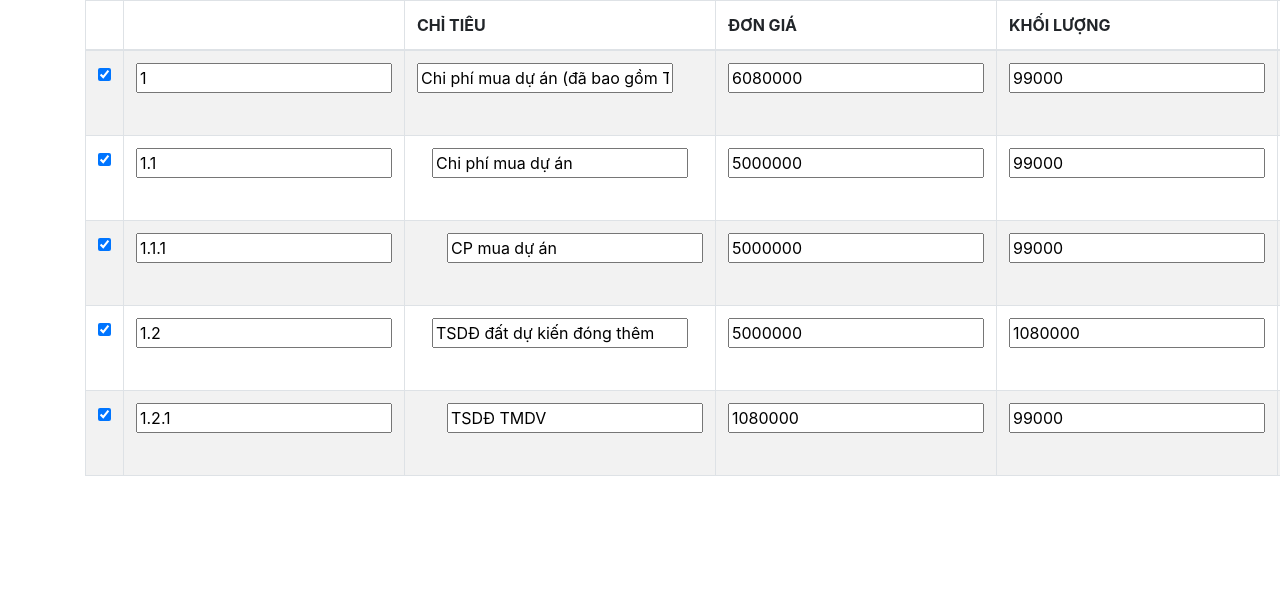
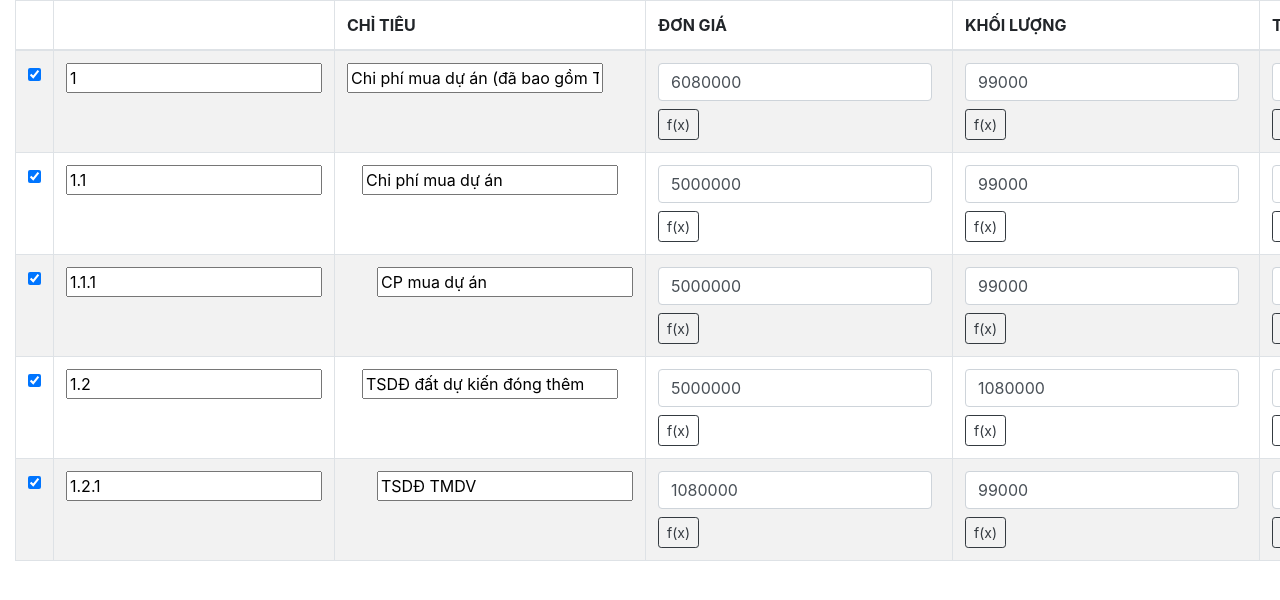
Before and after one commit to binhfoto/fs-frontend-poc, a React (Create React App) app: page / in a window 1280 px wide. Shown: the top 600 px of the page. Built offline with nearby package versions, Linux system fonts and the light colour scheme.

Commit message:
commit07: impl f(x) button

```diff
--- a/src/App.js
+++ b/src/App.js
@@ -1,7 +1,6 @@
 import React from "react";
+import "bootstrap/dist/css/bootstrap.min.css";
 import "./styles/index.css";
-
-import "bootstrap/dist/css/bootstrap.min.css";
 
 import FsTableContainer from "./features/table4/Table";
 
--- a/src/components/FsFormulaDialog.jsx
+++ b/src/components/FsFormulaDialog.jsx
@@ -67,7 +67,14 @@ export default class FsFormulaDialog extends Component {
 
     renderPickingFieldTable = () => {
         const { rows, columns } = this.props;
-        return <FsTable rows={rows} columns={columns} mode="view" onMetricClick={this.handleMetricClick} />;
+        return (
+            <FsTable
+                rows={rows}
+                columns={columns}
+                mode="view"
+                events={{ onMetricClick: this.handleMetricClick }}
+            />
+        );
     };
 
     handleMetricClick = (metric) => {
--- a/src/components/FsRow.jsx
+++ b/src/components/FsRow.jsx
@@ -1,4 +1,6 @@
 import React from "react";
+import Button from "react-bootstrap/Button";
+import Form from "react-bootstrap/Form";
 import isObject from "lodash/isObject";
 import cloneDeep from "lodash/cloneDeep";
 import partial from "lodash/partial";
@@ -20,19 +22,10 @@ function handleFieldChange(row, rowIndex, columnKey, onRowChange, event) {
     onRowChange(updatedRow, rowIndex);
 }
 
-function handleMetricFieldChange(row, rowIndex, columnKey, onRowChange, onMetricChange, event) {
-    const updatedRow = getUpdatedRow(row, columnKey, event.target.value);
-    onRowChange(updatedRow, rowIndex);
-    onMetricChange(updatedRow, rowIndex, columnKey);
-}
-
 function handleMetricFieldClick(row, rowIndex, columnKey, onMetricClick) {
-    if (!onMetricClick) {
-        return;
+    if (onMetricClick) {
+        onMetricClick(row[columnKey]);
     }
-
-    const metric = row[columnKey];
-    onMetricClick(metric);
 }
 
 function renderEditableTextField(row, rowIndex, columnKey, isEditMode, onRowChange) {
@@ -78,24 +71,28 @@ function renderEditableMetricField(
     columnKey,
     isEditMode,
     onRowChange,
-    onMetricChange,
+    onFormulaDialogOpen,
     onMetricClick,
 ) {
     const { value } = row[columnKey];
     if (isEditMode) {
         return (
-            <input
-                type="text" // it should be "number"
-                value={value}
-                onChange={partial(
-                    handleMetricFieldChange,
-                    row,
-                    rowIndex,
-                    columnKey,
-                    onRowChange,
-                    onMetricChange,
-                )}
-            />
+            <Form inline onSubmit={(event) => event.preventDefault()}>
+                <Form.Control
+                    inline
+                    className="mb-2 mr-sm-2"
+                    id="inlineFormInputName2"
+                    value={value}
+                    onChange={partial(handleFieldChange, row, rowIndex, columnKey, onRowChange)}
+                />
+                <Button
+                    variant="outline-dark"
+                    size="sm"
+                    onClick={partial(onFormulaDialogOpen, row, rowIndex, columnKey)}
+                >
+                    f(x)
+                </Button>
+            </Form>
         );
     }
     return (
@@ -128,7 +125,8 @@ function renderActionsField(isEditMode) {
 
 // TODO: convert this to class component so that we don't pass props around
 export default function FsRow(props) {
-    const { row, index: rowIndex, columns, mode, onRowChange, onMetricChange, onMetricClick } = props;
+    const { row, index: rowIndex, columns, mode, events } = props;
+    const { onRowChange, onFormulaDialogOpen, onMetricClick } = events;
     const isEditMode = mode.indexOf("edit") !== -1;
 
     const tds = columns.map((column, index) => {
@@ -165,7 +163,7 @@ export default function FsRow(props) {
                         key,
                         isEditMode,
                         onRowChange,
-                        onMetricChange,
+                        onFormulaDialogOpen,
                         onMetricClick,
                     )}
                 </td>
--- a/src/components/FsRows.jsx
+++ b/src/components/FsRows.jsx
@@ -12,44 +12,13 @@ function indentRows(rows) {
     });
 }
 
-/*
-<tbody>
-    <tr>
-        <td>1</td>
-        <td>Mark</td>
-        <td>Otto</td>
-        <td>@mdo</td>
-    </tr>
-    <tr>
-        <td>2</td>
-        <td>Jacob</td>
-        <td>Thornton</td>
-        <td>@fat</td>
-    </tr>
-    <tr>
-        <td>3</td>
-        <td colSpan="2">Larry the Bird</td>
-        <td>@twitter</td>
-    </tr>
-</tbody>
- */
-
 export default function FsRows(props) {
-    const { rows, columns, mode, onRowChange, onMetricChange, onMetricClick } = props;
+    const { rows, columns, mode, events } = props;
     const rowsWithIndent = indentRows(rows, 0);
     return (
         <>
             {rowsWithIndent.map((row, index) => (
-                <FsRow
-                    key={index}
-                    row={row}
-                    index={index}
-                    columns={columns}
-                    mode={mode}
-                    onRowChange={onRowChange}
-                    onMetricChange={onMetricChange}
-                    onMetricClick={onMetricClick}
-                />
+                <FsRow key={index} row={row} index={index} columns={columns} mode={mode} events={events} />
             ))}
         </>
     );
--- a/src/components/FsTable.jsx
+++ b/src/components/FsTable.jsx
@@ -12,28 +12,21 @@ function renderHeader(columns) {
     );
 }
 
-function renderRows(rows, columns, mode, onRowChange, onMetricChange, onMetricClick) {
+function renderRows(rows, columns, mode, events) {
     return (
         <tbody>
-            <FsRows
-                rows={rows}
-                columns={columns}
-                mode={mode}
-                onRowChange={onRowChange}
-                onMetricChange={onMetricChange}
-                onMetricClick={onMetricClick}
-            />
+            <FsRows rows={rows} columns={columns} mode={mode} events={events} />
         </tbody>
     );
 }
 
 function FsTable(props) {
-    const { rows, columns, mode, onRowChange, onMetricChange, onMetricClick } = props;
+    const { rows, columns, mode, events } = props;
 
     return (
-        <Table striped bordered>
+        <Table striped bordered size="xl">
             {renderHeader(columns, mode)}
-            {renderRows(rows, columns, mode, onRowChange, onMetricChange, onMetricClick)}
+            {renderRows(rows, columns, mode, events)}
         </Table>
     );
 }
--- a/src/features/table4/Table.jsx
+++ b/src/features/table4/Table.jsx
@@ -30,8 +30,10 @@ class FsTableContainer extends Component {
                     columns={columns}
                     rows={rows}
                     mode="edit"
-                    onRowChange={this.handleRowChange}
-                    onMetricChange={this.handleMetricField}
+                    events={{
+                        onRowChange: this.handleRowChange,
+                        onFormulaDialogOpen: this.handleFormulaDialogOpen,
+                    }}
                 />
                 <FsFormulaDialog
                     currentFormula={currentEditedFormula}
@@ -56,14 +58,7 @@ class FsTableContainer extends Component {
         this.setState({ rows: updatedRows });
     };
 
-    handleMetricField = (row, rowIndex, columnKey) => {
-        const metric = row[columnKey];
-        const { value } = metric;
-
-        if (value.indexOf("=") === -1) {
-            return;
-        }
-
+    handleFormulaDialogOpen = (row, rowIndex, columnKey) => {
         this.setState({
             currentEditedFormula: {
                 row,
--- a/src/styles/index.css
+++ b/src/styles/index.css
@@ -4,11 +4,11 @@ body {
     height: 100%;
 }
 
-div {
-    /* border: 1px solid orange; */
-}
-
 #root,
 .container {
     height: 100%;
 }
+
+.container {
+    margin: 0;
+}
```
